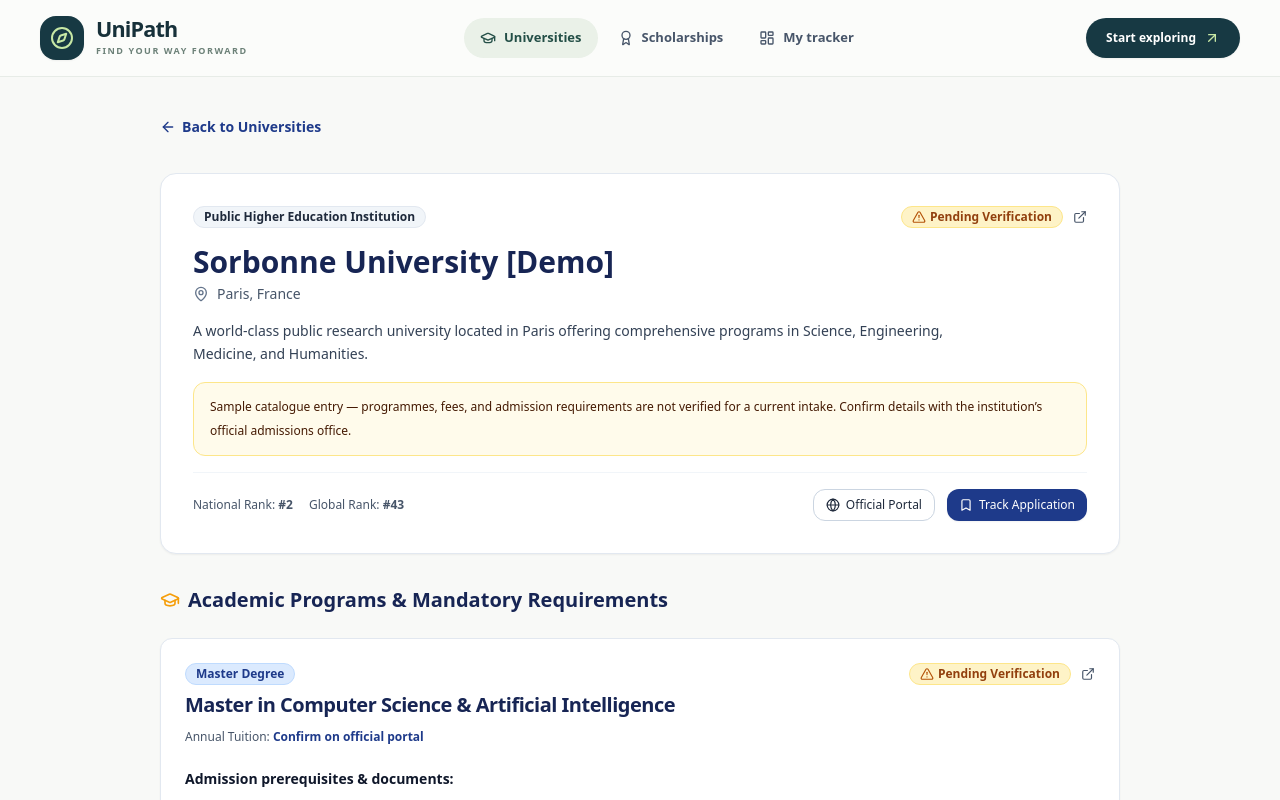
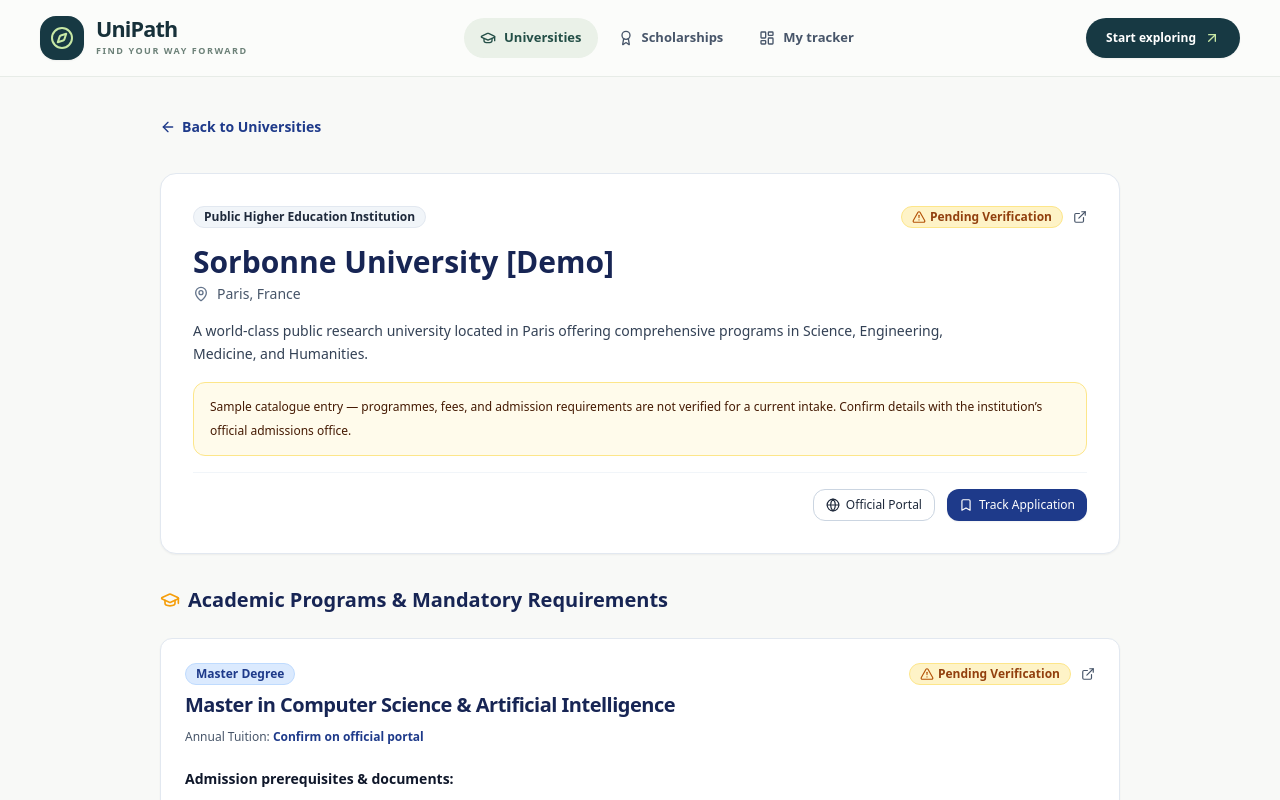
Before and after one commit to khalloukibrahim03-rgb/UniPath-University-Scholarship-Finder, a Next.js app: page /universities/uni-sorbonne-01 in a window 1280 px wide. Shown: the top 800 px of the page. Built offline with nearby package versions, Linux system fonts and the light colour scheme.

Commit message:
trust: label sample rankings and funding coverage clearly

```diff
--- a/app/universities/[id]/page.tsx
+++ b/app/universities/[id]/page.tsx
@@ -56,8 +56,8 @@ export default async function UniversityDetailPage({ params }: PageProps) {
 
         <div className="pt-4 border-t border-slate-100 flex flex-wrap items-center justify-between gap-4 text-xs">
           <div className="flex items-center gap-4 text-slate-600">
-            <span>National Rank: <strong>#{university.rankingNational || "N/A"}</strong></span>
-            <span>Global Rank: <strong>#{university.rankingGlobal || "N/A"}</strong></span>
+            {university.verificationStatus === "verified" && <span>National Rank: <strong>#{university.rankingNational || "N/A"}</strong></span>}
+            {university.verificationStatus === "verified" && <span>Global Rank: <strong>#{university.rankingGlobal || "N/A"}</strong></span>}
           </div>
 
           <div className="flex items-center gap-3">
```
